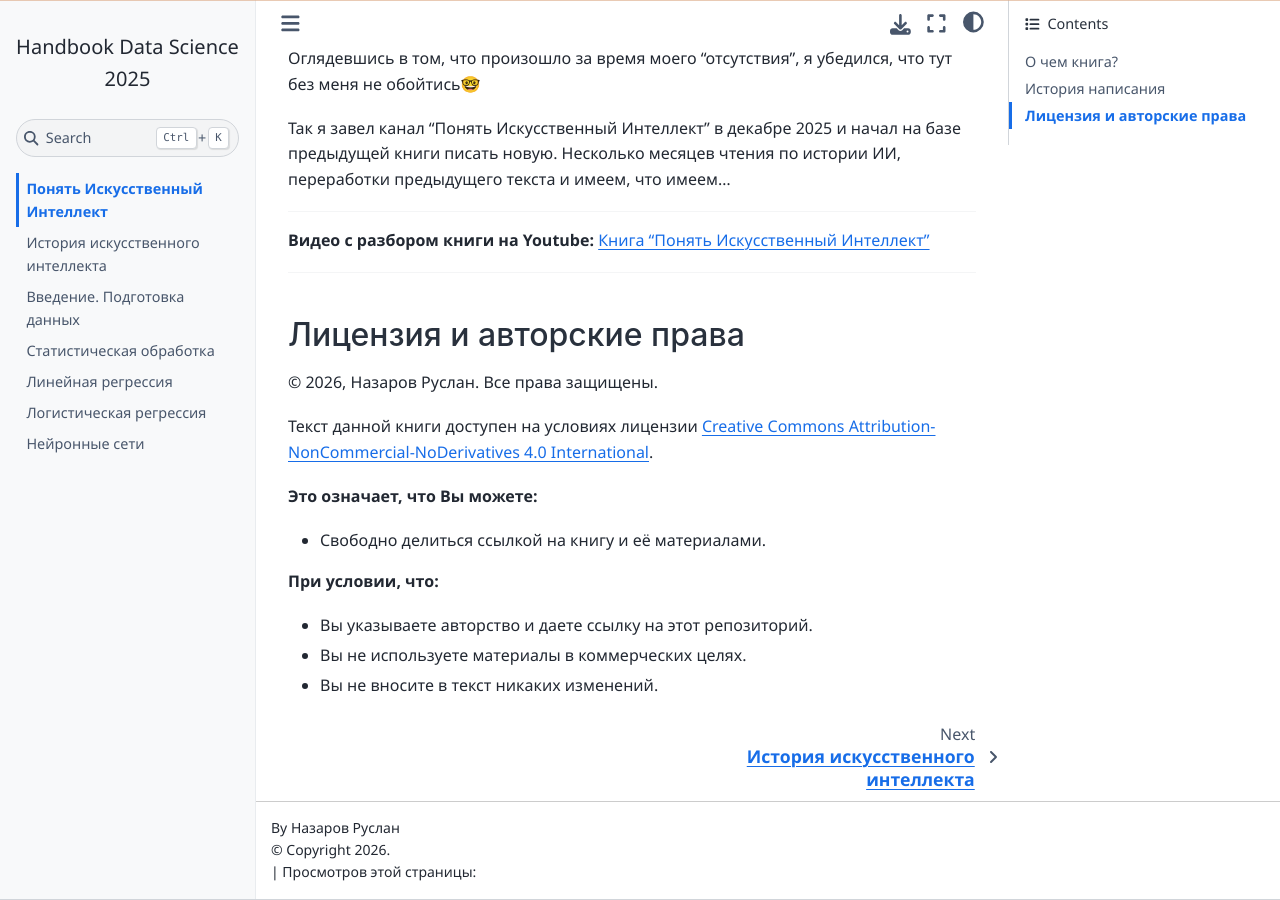
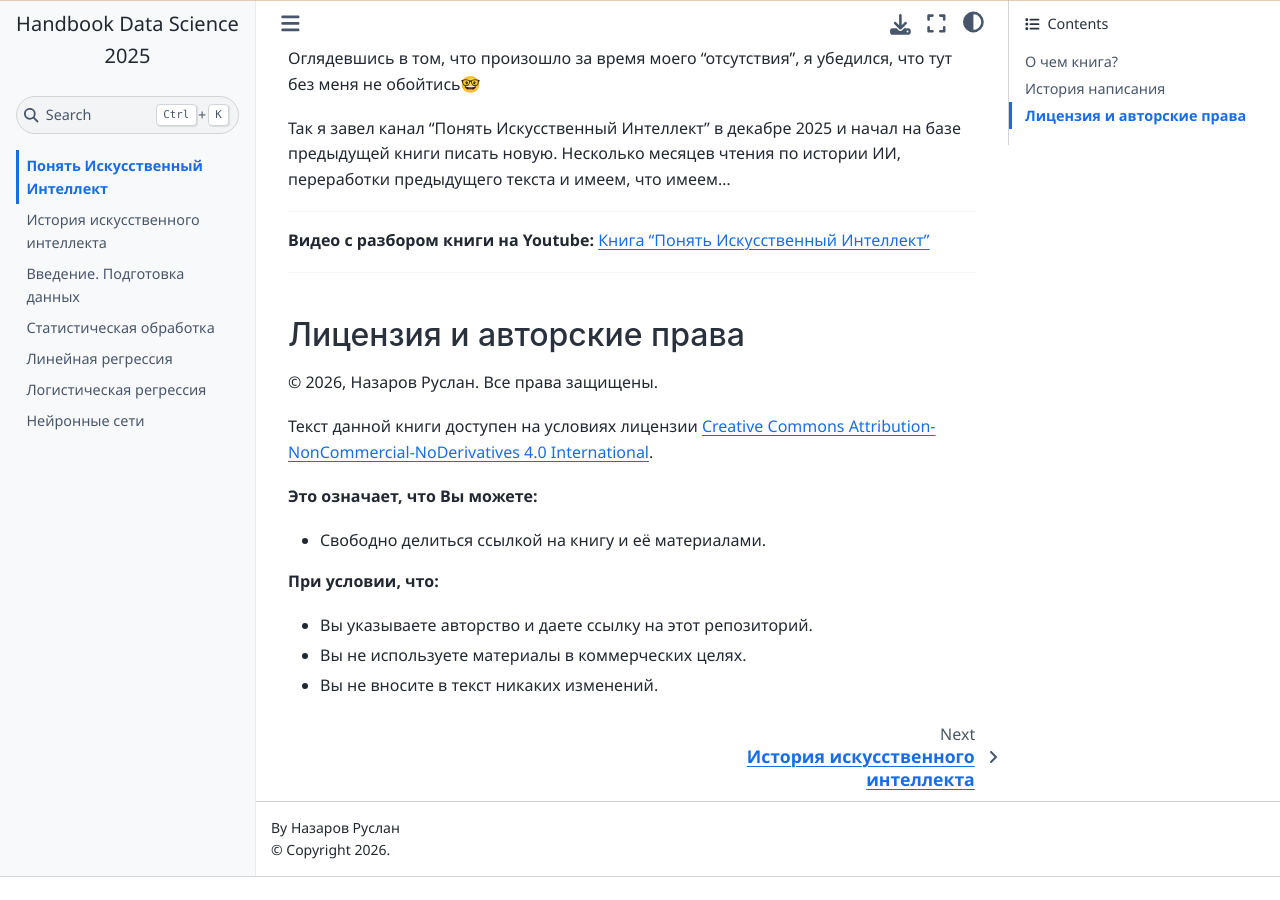
Before and after one commit to Ruslan-Nazarov/handbook_ai, a Jupyter Book: the page built from index.md, in a window 1280 px wide and 900 px high, scrolled down 1207 px. Built offline with Jupyter Book 1.0.4 settings and Sphinx 7.4.7 and the Sphinx Book theme 1.1.4, drawn with Linux system fonts in a browser that asks for light colours; pages that are not in the unit, such as notebooks, are missing from menus; comment, search, counter and statistics services are not loaded; after the commit the page ends 2084 px from its top, so only the background shows below that.

Commit message:
Update _config.yml

```diff
--- a/_config.yml
+++ b/_config.yml
@@ -14,11 +14,6 @@ html:
   google_analytics_id: "G-PLQBBT7CFS"
   logo: "_static/logo.png"
   favicon: "_static/logo.png"
-  extra_footer: |
-    <script async src="//busuanzi.ibruce.info/busuanzi/2.3/busuanzi.pure.mini.js"></script>
-    <span id="busuanzi_container_page_pv">
-      | Просмотров этой страницы: <span id="busuanzi_value_page_pv"></span>
-    </span>
 
 # Настройки автора и копирайта
 author: "Назаров Руслан"
```
